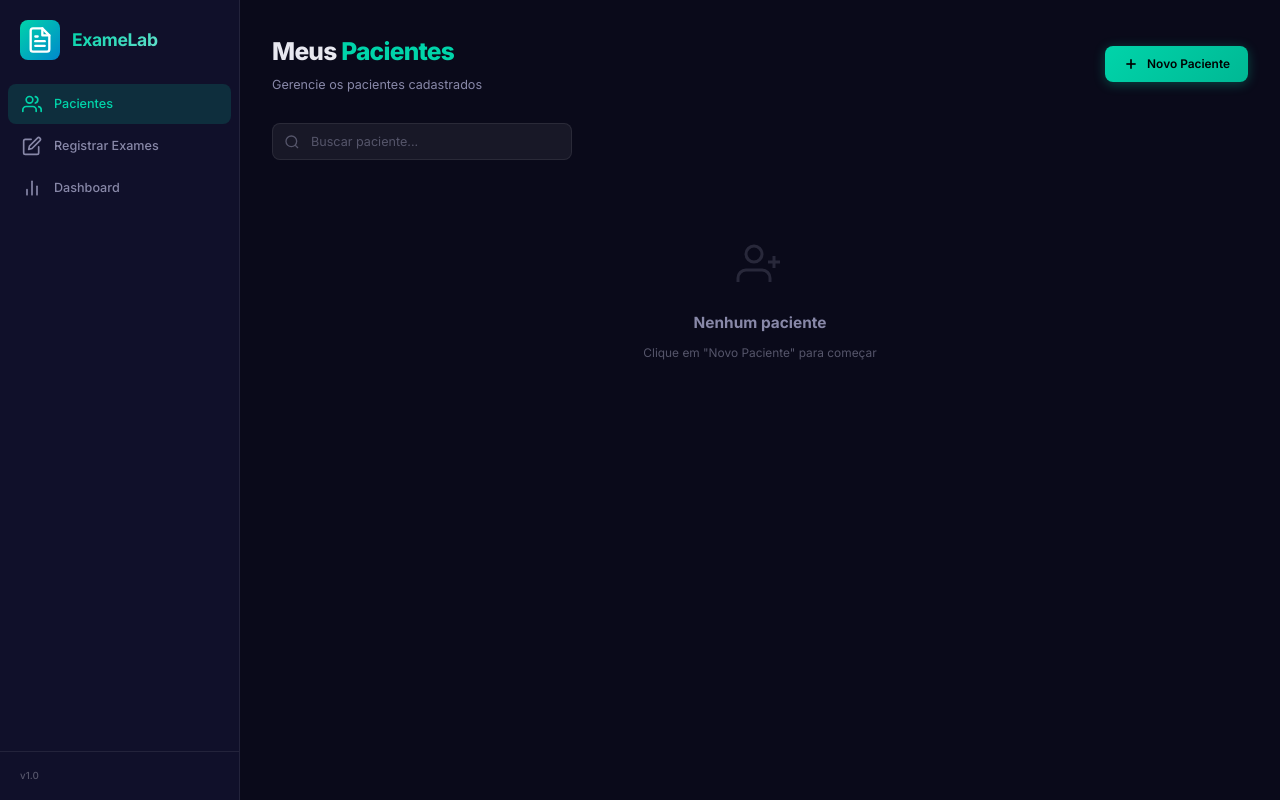
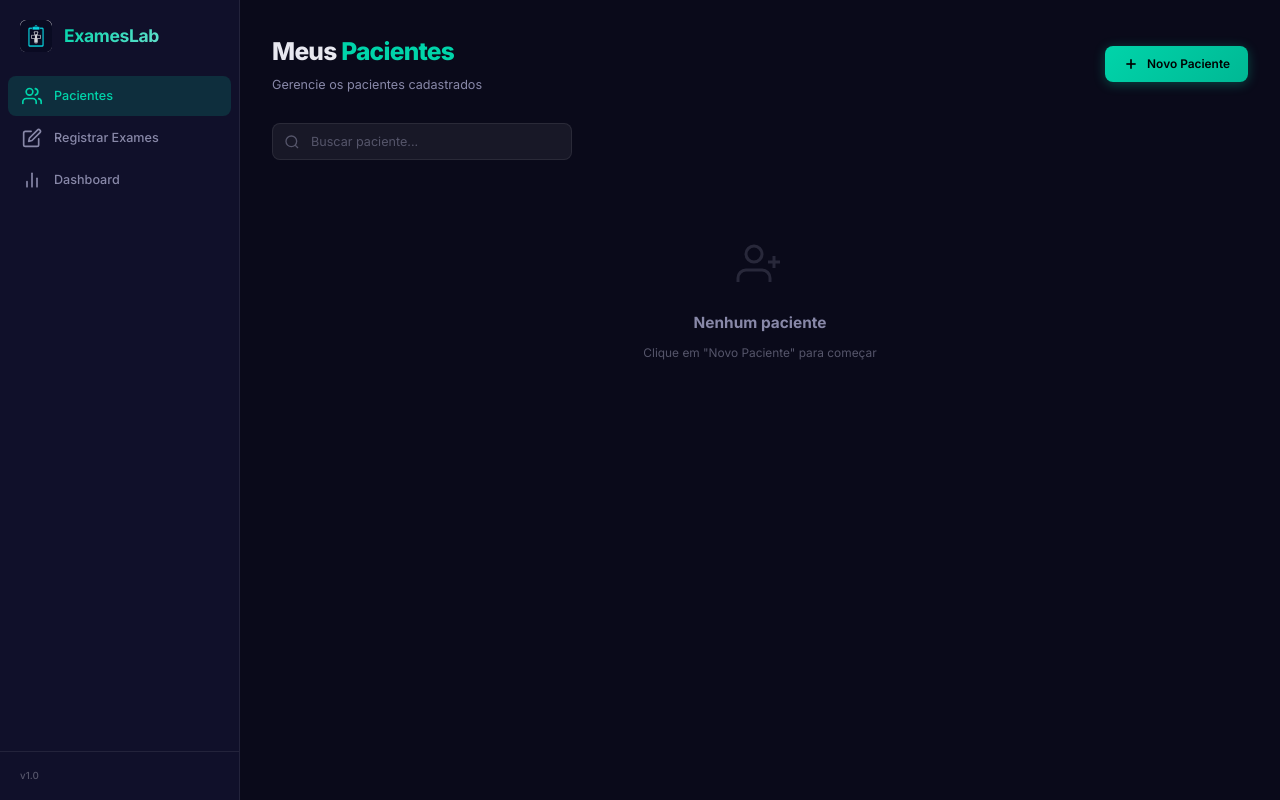
Before and after one commit to flavioneto08/ExamesLab, a website built with Vite: page index.html in a window 1280 px wide. Built offline with nearby package versions, Linux system fonts and the light colour scheme; some packages are replaced by stand-ins of ours; no server answers; the database is empty.

Commit message:
feat: update logo and app name to ExamesLab

```diff
--- a/index.html
+++ b/index.html
@@ -16,7 +16,7 @@
     <link rel="preconnect" href="https://fonts.gstatic.com" crossorigin />
     <link href="https://fonts.googleapis.com/css2?family=Inter:wght@300;400;500;600;700;800&display=swap"
         rel="stylesheet" />
-    <title>ExameLab — Gerenciamento de Exames</title>
+    <title>ExamesLab — Gerenciamento de Exames</title>
 </head>
 
 <body>
@@ -25,16 +25,9 @@
         <nav id="sidebar" class="sidebar">
             <div class="sidebar-brand">
                 <div class="brand-icon">
-                    <svg width="28" height="28" viewBox="0 0 24 24" fill="none" stroke="currentColor" stroke-width="2"
-                        stroke-linecap="round" stroke-linejoin="round">
-                        <path d="M14 2H6a2 2 0 0 0-2 2v16a2 2 0 0 0 2 2h12a2 2 0 0 0 2-2V8z" />
-                        <polyline points="14 2 14 8 20 8" />
-                        <line x1="16" y1="13" x2="8" y2="13" />
-                        <line x1="16" y1="17" x2="8" y2="17" />
-                        <polyline points="10 9 9 9 8 9" />
-                    </svg>
+                    <img src="/icon-192.png" alt="ExamesLab" width="28" height="28" />
                 </div>
-                <span class="brand-name">ExameLab</span>
+                <span class="brand-name">ExamesLab</span>
             </div>
             <ul class="nav-list">
                 <li>
@@ -85,7 +78,7 @@
                     <line x1="3" y1="18" x2="21" y2="18" />
                 </svg>
             </button>
-            <span class="mobile-title">ExameLab</span>
+            <span class="mobile-title">ExamesLab</span>
         </header>
 
         <!-- Overlay for mobile sidebar -->
--- a/src/styles/index.css
+++ b/src/styles/index.css
@@ -68,14 +68,18 @@ input, select, textarea { font-family: var(--font); }
   padding: 20px 20px 24px;
 }
 .brand-icon {
-  width: 40px; height: 40px;
-  background: linear-gradient(135deg, var(--accent), #0088cc);
-  border-radius: var(--radius-sm);
+  width: 32px; height: 32px;
+  background: transparent;
   display: flex;
   align-items: center;
   justify-content: center;
-  color: white;
   flex-shrink: 0;
+}
+.brand-icon img {
+  width: 100%;
+  height: 100%;
+  object-fit: contain;
+  border-radius: 6px;
 }
 .brand-name {
   font-size: 1.25rem;
```
